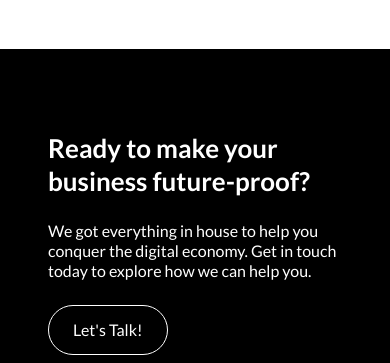
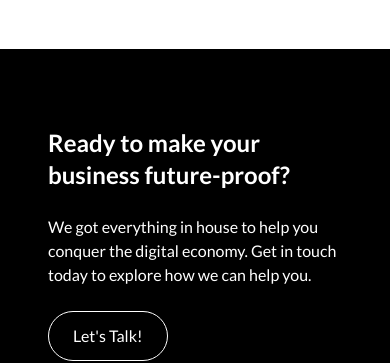
Before and after one commit to KvinZav/umvel-remote, a Next.js app: page / in a window 390 px wide. Shown: the part 6560-6923 px from the top of the page. Built offline with nearby package versions, Linux system fonts and the light colour scheme; no server answers.

Commit message:
fix: change padding on footer CTA

```diff
--- a/src/components/modules/footer/FooterCta.tsx
+++ b/src/components/modules/footer/FooterCta.tsx
@@ -17,9 +17,9 @@ export const FooterCta = React.memo(({ theme = 'dark' }: { theme?: 'dark' | 'lig
 
   return (
     <UmvelCard darkTheme={darkTheme} >
-        <div className='p-12 lg:p-[max(10%_128px)] xl:p-[182px]'>
-          <h1 className={`text-[26px] md:text-[27px] lg:text-[58px] leading-tight font-bold pb-6 xl:pb-8`}>{left.title}</h1>
-          <p className="text-base lg:text-lg leading-tight pb-6 xl:pb-8">{left.subtitle}</p>
+        <div className='p-12 md:p-[8%_4vw] lg:p-[10%_5vw] xl:p-[182px]'>
+          <h1 className={`text-m4 lg:text-b3 font-bold pb-6 xl:pb-8`}>{left.title}</h1>
+          <p className="text-s1 pb-6 xl:pb-8">{left.subtitle}</p>
           <BasicButton theme={theme}>{'Let\'s Talk!'}</BasicButton>
         </div>
     </UmvelCard>
```
